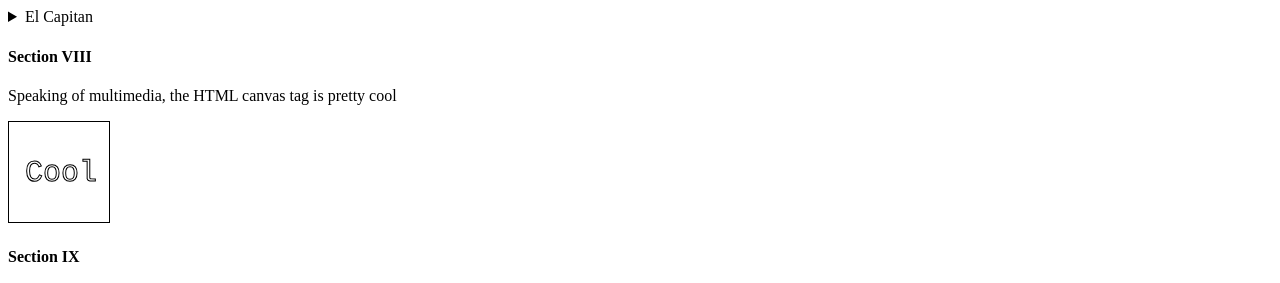
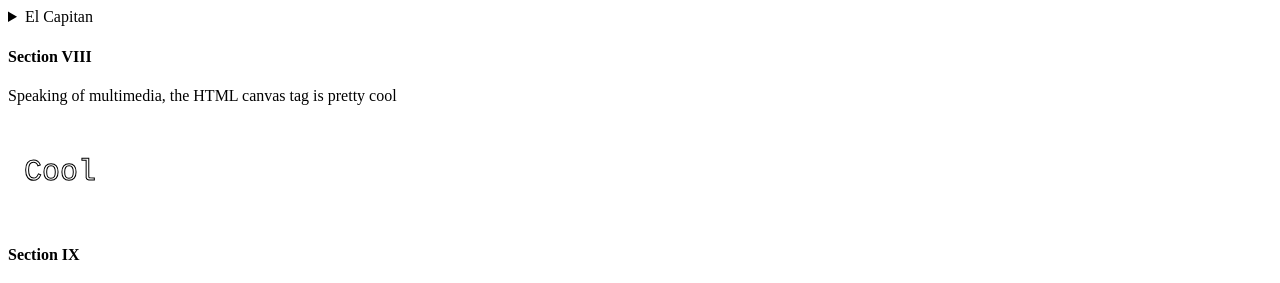
Before and after one commit to trvrsalom/wi21-cse110-lab3, a plain HTML site: page index.html in a window 1280 px wide. Shown: the part 1600-1883 px from the top of the page. Drawn offline with Linux system fonts and the light colour scheme.

Commit message:
Removing css

```diff
--- a/index.html
+++ b/index.html
@@ -141,7 +141,7 @@
 				<section id="VIII">
 					<h4>Section VIII</h4>
 					<p>Speaking of multimedia, the HTML canvas tag is pretty cool</p>
-					<canvas id="canvas" width="100" height="100" style="border:1px solid black;">
+					<canvas id="canvas" width="100" height="100">
 					</canvas>
 					<script>
 						var c = document.getElementById("canvas");
```
